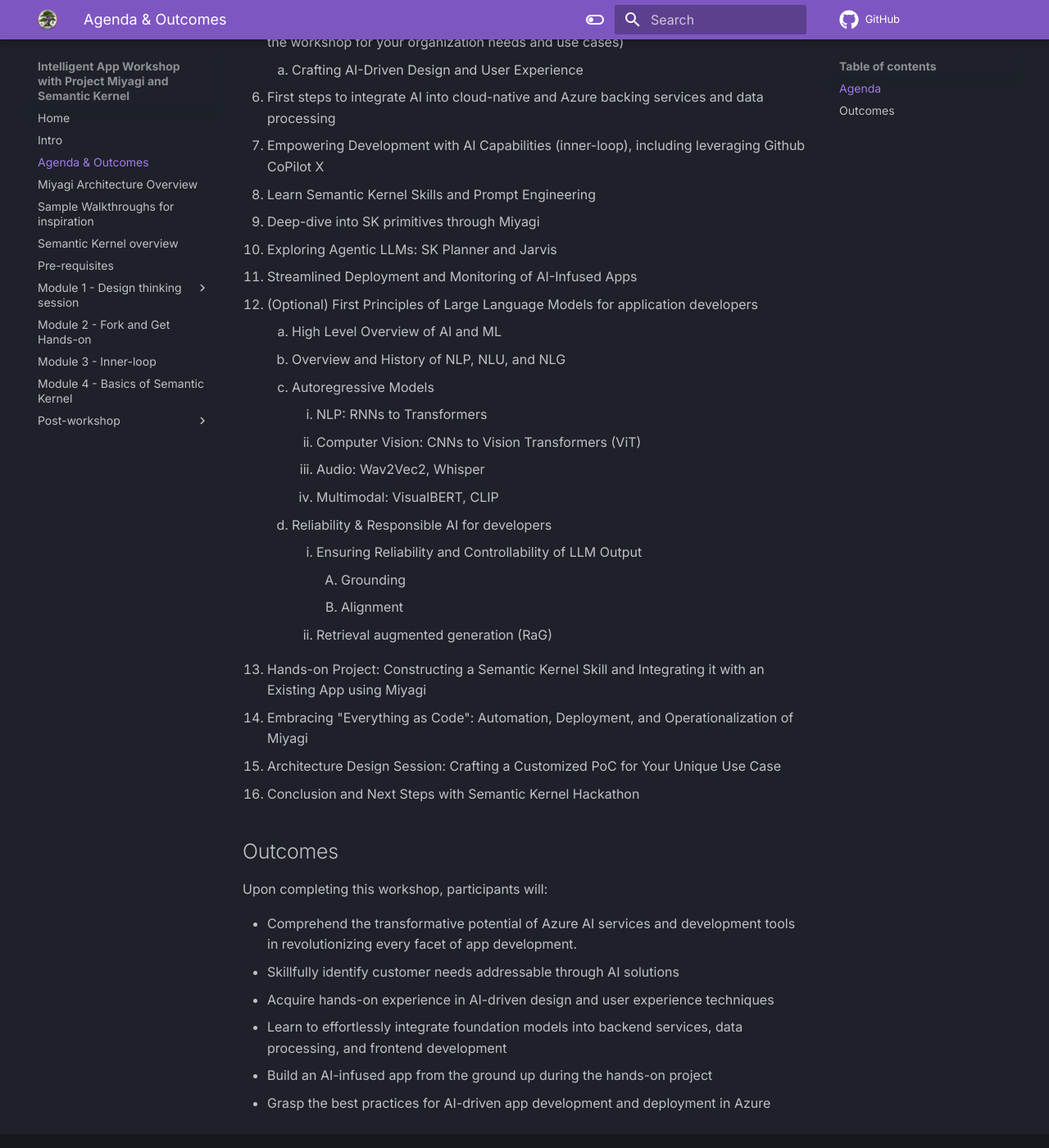
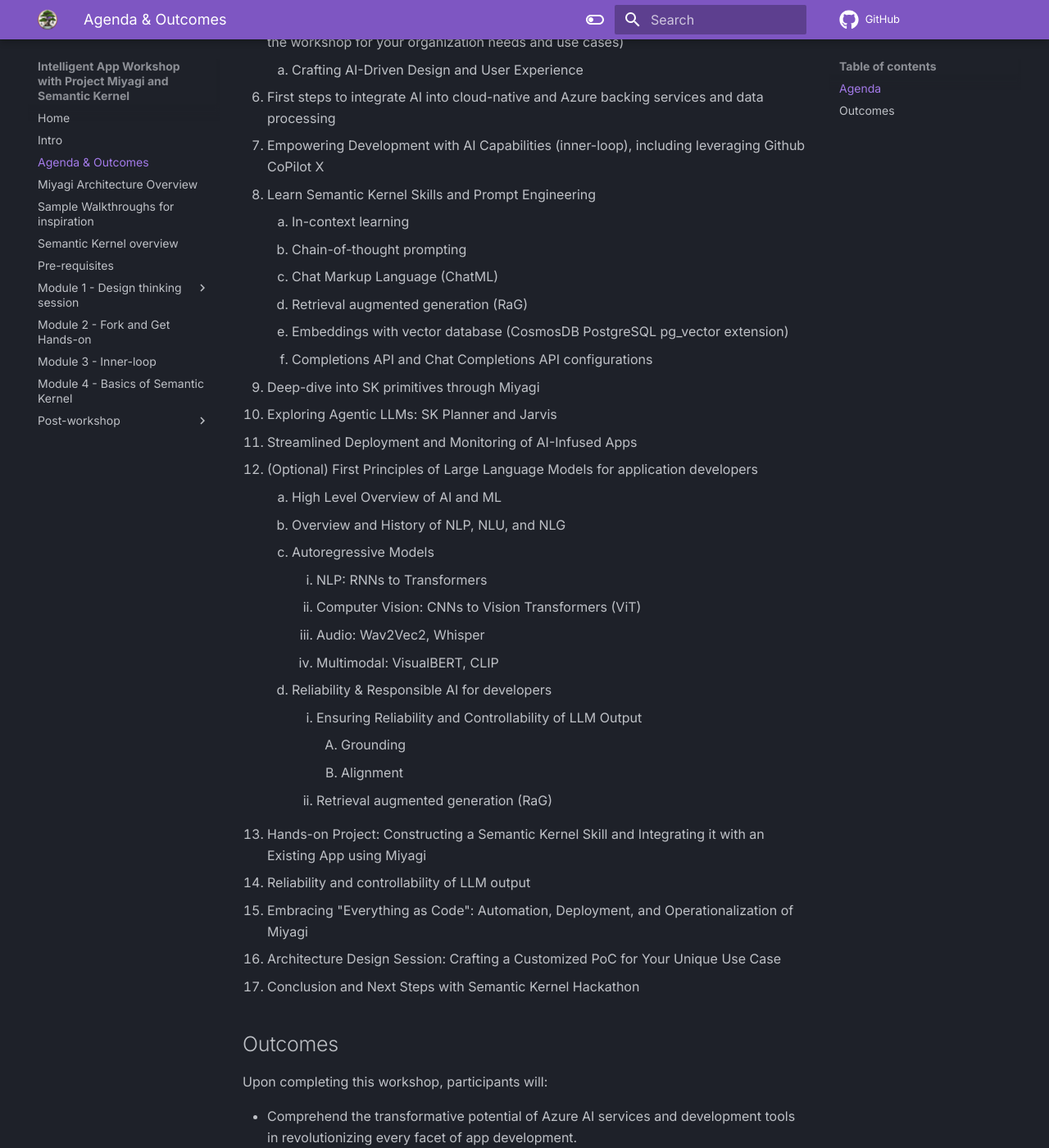
Before and after one commit to Azure/intelligent-app-workshop, an MkDocs documentation site: the page built from docs/wksp/00-intro/agenda-and-outcomes.md, in a window 1280 px wide and 1400 px high, scrolled down 542 px. Shown: the whole window at 82% size. Built offline with MkDocs 1.6.1 and Material for MkDocs 9.7.7, drawn with Linux system fonts in a browser that asks for light colours; comment, search, counter and statistics services are not loaded.

Commit message:
update Agenda

```diff
--- a/docs/wksp/00-intro/agenda-and-outcomes.md
+++ b/docs/wksp/00-intro/agenda-and-outcomes.md
@@ -16,6 +16,12 @@
 1. First steps to integrate AI into cloud-native and Azure backing services and data processing
 1. Empowering Development with AI Capabilities (inner-loop), including leveraging Github CoPilot X
 1. Learn Semantic Kernel Skills and Prompt Engineering
+    1. In-context learning
+    1. Chain-of-thought prompting
+    1. Chat Markup Language (ChatML)
+    1. Retrieval augmented generation (RaG)
+    1. Embeddings with vector database (CosmosDB PostgreSQL pg_vector extension)
+    1. Completions API and Chat Completions API configurations
 1. Deep-dive into SK primitives through Miyagi
 1. Exploring Agentic LLMs: SK Planner and Jarvis
 1. Streamlined Deployment and Monitoring of AI-Infused Apps
@@ -33,6 +39,7 @@
             1. Alignment
         1. Retrieval augmented generation (RaG)
 1. Hands-on Project: Constructing a Semantic Kernel Skill and Integrating it with an Existing App using Miyagi
+1. Reliability and controllability of LLM output
 1. Embracing "Everything as Code": Automation, Deployment, and Operationalization of Miyagi
 1. Architecture Design Session: Crafting a Customized PoC for Your Unique Use Case
 1. Conclusion and Next Steps with Semantic Kernel Hackathon
```
Also changed, not shown: docs/wksp/00-intro/pre-reqs.md (+11 -10 lines).
